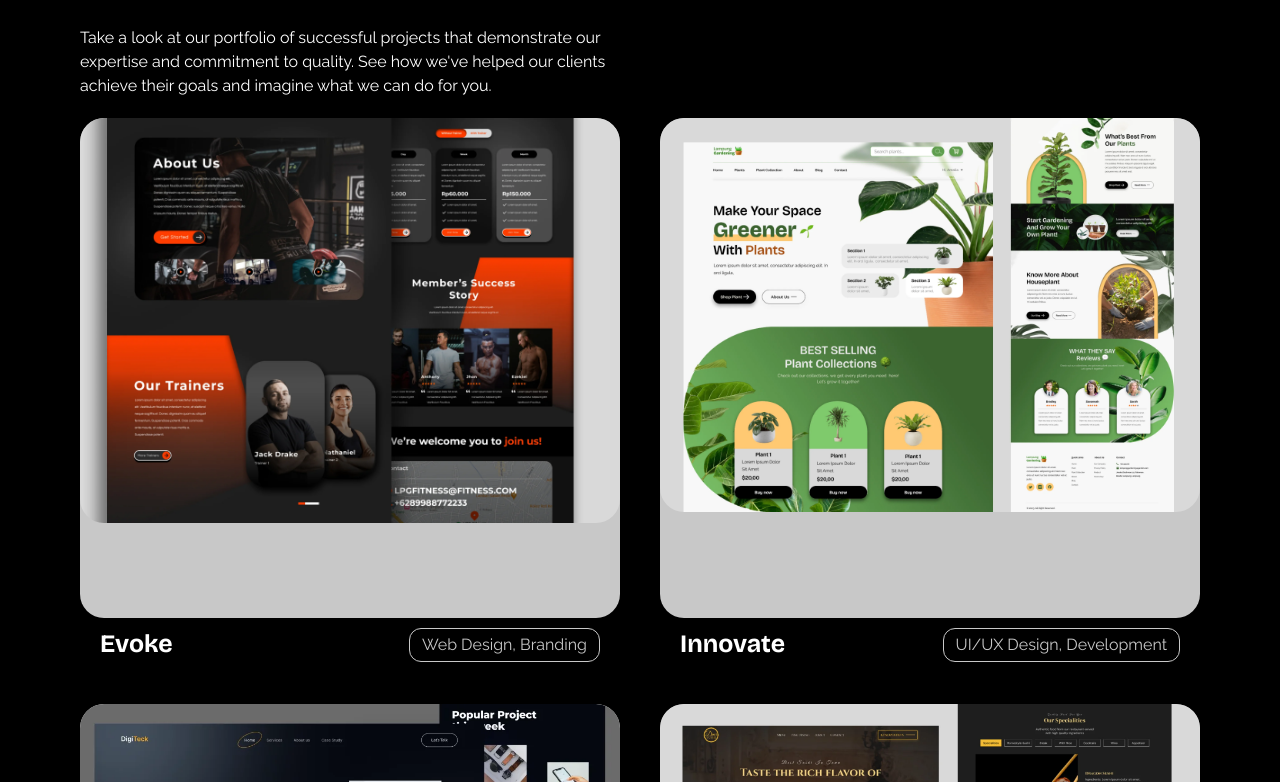
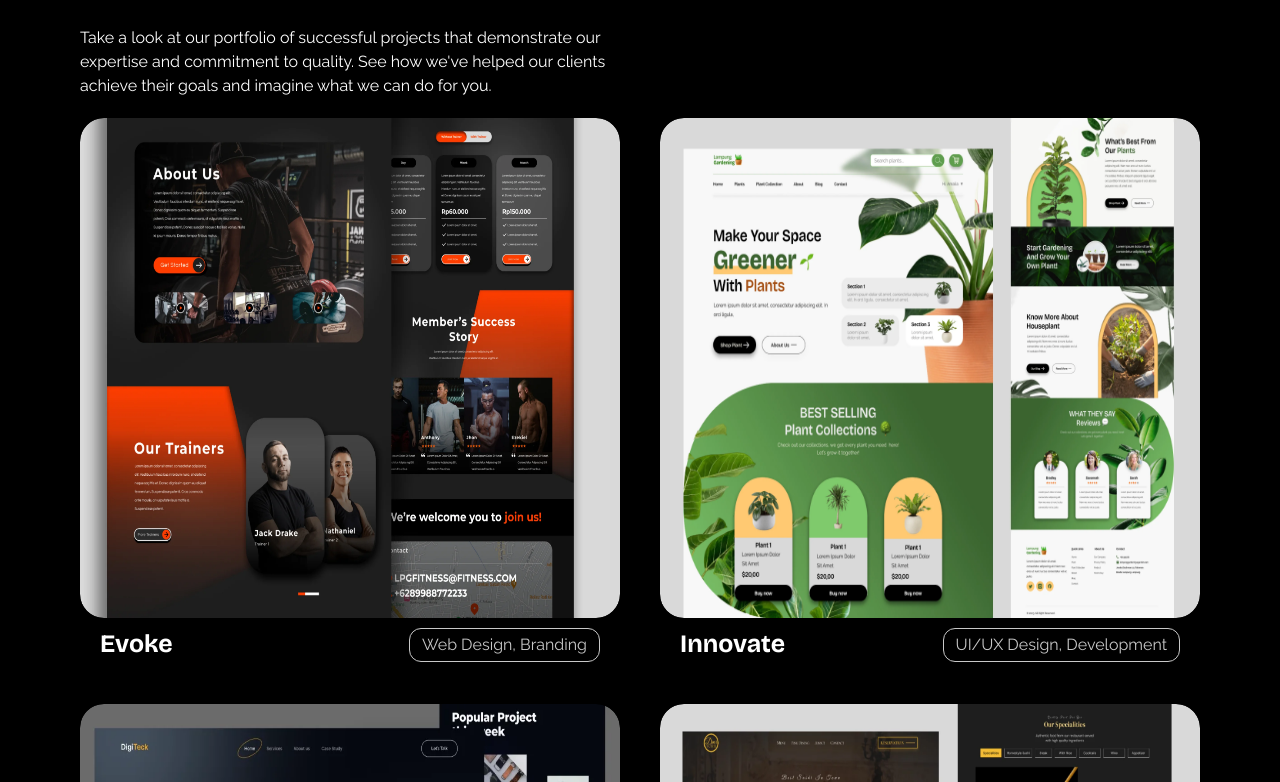
Before and after one commit to nurrizkiamalia/DMRTech, a Next.js app: page /ServiceCompany in a window 1280 px wide. Shown: the part 1318-2100 px from the top of the page. Built offline with nearby package versions, Linux system fonts and the light colour scheme.

Commit message:
fix: large element for performance

```diff
--- a/app/ServiceCompany/components/ProjectShowcase/Projects.tsx
+++ b/app/ServiceCompany/components/ProjectShowcase/Projects.tsx
@@ -7,13 +7,17 @@ const Projects: React.FC = () => {
         <div className="grid grid-cols-1 md:grid-cols-2 gap-10">
             {projectdata.map((item, index) => (
                 <div key={index} className="">
-                    <div className="overflow-hidden rounded-3xl w-full h-[300px] xl:h-[500px] relative bg-dspLightGray ">
+                    <div className="overflow-hidden rounded-3xl w-full h-[300px] xl:h-[500px] relative ">
                         <Image
                         src={`/assets/${item.image}`}
-                        width={800}
-                        height={800}
+                        width={500}
+                        height={500}
                         alt="image"
-                        className=" absolute hover:scale-110 rounded-3xl transition-all ease-linear "
+                        className=" absolute hover:scale-110 rounded-3xl transition-all ease-linear"
+                        style={{
+                            height: "100%",
+                            width: "100%"
+                        }}
                         priority/>
                     </div>
                     <div className="flex flex-col lg:flex-row justify-between items-center pt-2 px-5">
```
